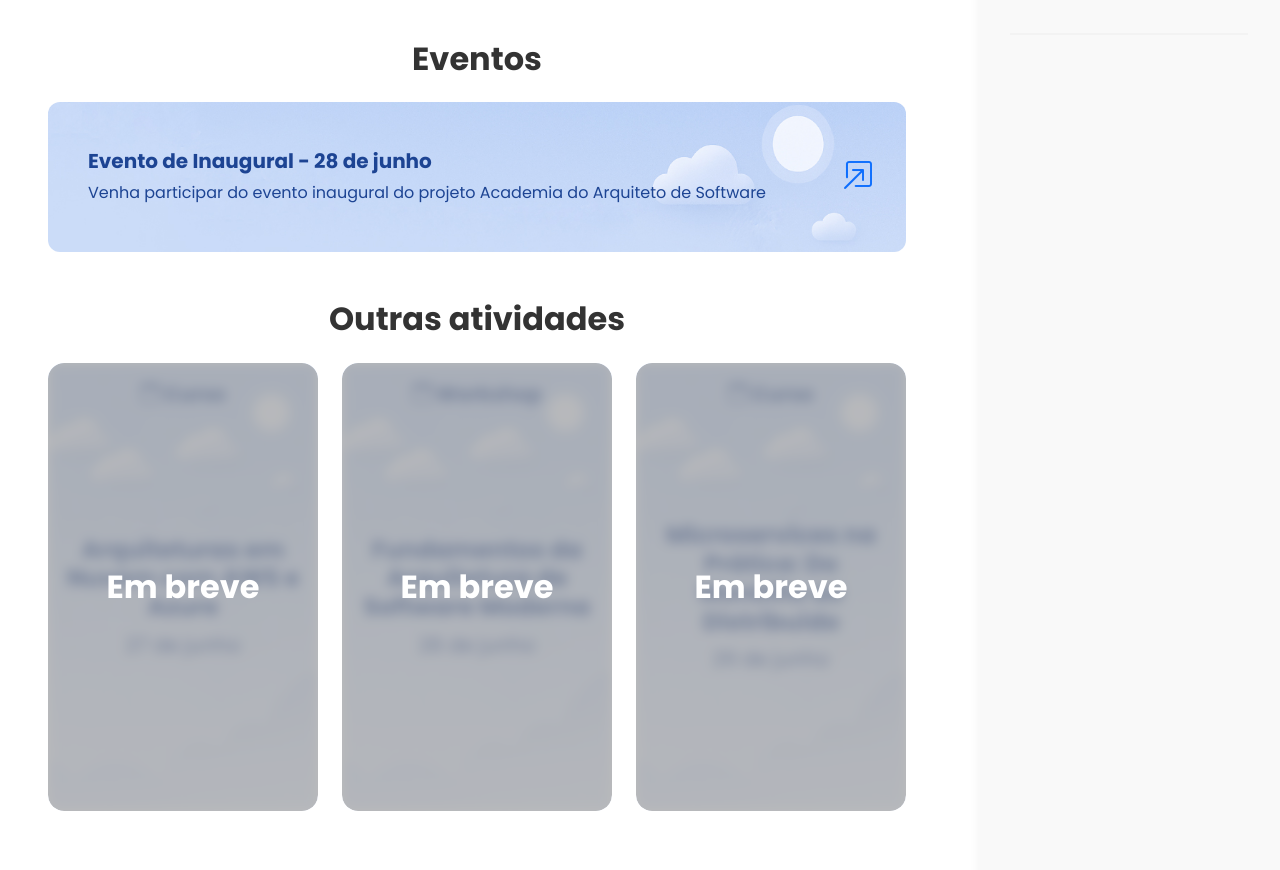
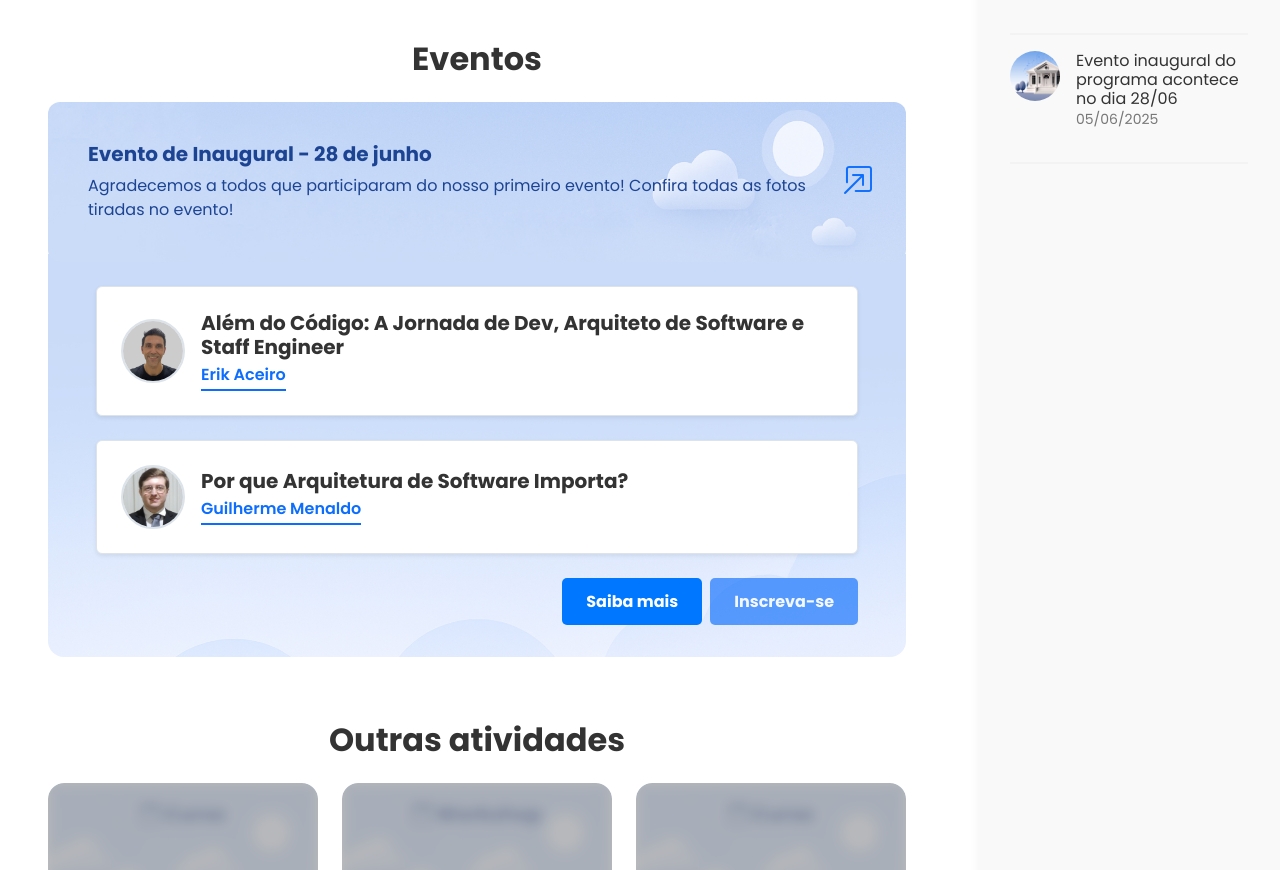
Before and after one commit to acadarqsoftware/academia-do-arquiteto-de-software, a React (Vite) app: page /academia-do-arquiteto-de-software/atividades in a window 1280 px wide. Shown: the part 976-1846 px from the top of the page. Built offline with nearby package versions, Linux system fonts and the light colour scheme.

Commit message:
add: Texto do banner de evento, agradecimentos pelo primeiro evento, link para google fotos, nova notícia adicionada links para posts de agradecimento do linkedin e instagram

```diff
--- a/src/components/comuns/SideInfoColumn.jsx
+++ b/src/components/comuns/SideInfoColumn.jsx
@@ -2,6 +2,7 @@ import React, { useState } from 'react';
 import './SideInfoColumn.css';
 
 import newsImg2 from '../../assets/noticias/news2.png';
+import eventoinaugural from '../../assets/noticias/eventoInaugural.jpg';
 import popupEventoDesktop from '../../assets/popup/eventoinaugural-desktop.jpg';
 import popupEventoMobile from '../../assets/popup/eventoinaugural-mobile.jpg';
 import Popup from './Popup';
@@ -10,6 +11,13 @@ import Popup from './Popup';
 const newsList = [
   {
     id: 1,
+    image: eventoinaugural,
+    title: 'Obrigado a todos que participaram do evento!',
+    date: '29/06/2025',
+    externalLink: 'https://www.instagram.com/p/DLipUOnOIsu/?utm_source=ig_web_copy_link&igsh=MzRlODBiNWFlZA==',
+  },
+  {
+    id: 2,
     image: newsImg2,
     title: 'Evento inaugural do programa acontece no dia 28/06',
     date: '05/06/2025',
@@ -40,7 +48,13 @@ function SideInfoColumn() {
         {newsList.map((news) => (
           <div key={news.id}>
             <button
-              onClick={() => openPopup(news)}
+              onClick={() => {
+                if (news.externalLink) {
+                  window.open(news.externalLink, '_blank');
+                } else {
+                  openPopup(news);
+                }
+              }}
               className="news-item-sideinfocolumn"
               style={{
                 border: 'none',
--- a/src/components/home/BannerCarousel.jsx
+++ b/src/components/home/BannerCarousel.jsx
@@ -24,8 +24,8 @@ function BannerCarousel() {
   const banners = [
     {
       image: isMobile ? banner2Mobile : banner2Desktop,
-      title: 'Evento de abertura - 2º semestre de 2025',
-      text: 'Venha participar do evento inaugural do programa',
+      title: 'Evento de abertura ocorreu no dia 28/06!',
+      text: 'Confira todas as fotos do evento aqui embaixo!',
       link: '/eventos',
       delay: 8000,
       buttonText: 'Veja aqui embaixo ',
--- a/src/components/home/CardInfoPalestra.css
+++ b/src/components/home/CardInfoPalestra.css
@@ -4,7 +4,7 @@
   background-position: center;
   background-repeat: no-repeat;
   padding: 2rem 1rem;
-  margin-top: -1rem;
+  margin-top: -2rem;
 }
 
 .card-info-palestra {
@@ -38,6 +38,12 @@
 .link-cardinfopalestra {
   text-decoration: none;
 }
+
+.link-inscreva-se {
+  text-decoration: none;
+  color: white;
+}
+
 
 /* Responsividade para os botões */
 .card-info-palestra-container .botoes-container {
--- a/src/components/home/CardInfoPalestra.jsx
+++ b/src/components/home/CardInfoPalestra.jsx
@@ -40,7 +40,7 @@ const CardInfoPalestra = () => {
   // HTML do componente
   return (
     <div
-      className="card-info-palestra-container px-5 mx-5"
+      className="card-info-palestra-container px-5 mb-3"
       style={{ backgroundImage: `url(${FundoPalestrantes})` }}
     >
       {palestras.map((palestra, index) => (
@@ -66,17 +66,26 @@ const CardInfoPalestra = () => {
 
       {/* Botões fixos */}
       <div className="botoes-container">
-        <button onClick={handleOpenPopup} className="btn btn-primary">
+        <button className="btn btn-primary">
+          <a
+            href="https://www.linkedin.com/posts/academia-do-arquiteto-de-software_neste-%C3%BAltimo-s%C3%A1bado-tivemos-a-abertura-do-activity-7345581059683549185-OVB6?utm_source=share&utm_medium=member_desktop&rcm=ACoAAEdWWKMBFbVozcsMUbdVeyiyYgUkMZlZuqw"
+            target="_blank"
+            rel="noopener noreferrer"
+            className="link-inscreva-se"
+          >
             Saiba mais
+          </a>
         </button>
+        <button className="btn btn-primary" disabled>
           <a
             href="https://forms.gle/3fFBLLaWTYWFLbv4A"
             target="_blank"
             rel="noopener noreferrer"
-          className="btn btn-primary"
+            className="link-inscreva-se"
           >
             Inscreva-se
           </a>
+        </button>
       </div>
 
       {/* Popup */}
--- a/src/components/home/EventCard.jsx
+++ b/src/components/home/EventCard.jsx
@@ -1,89 +1,41 @@
 import React from 'react';
 import './EventCard.css';
-import eventBg from '../../assets/eventos-cursos/event-card-bg.jpg'; // Imagem de fundo dos cards
+import EventCardItem from './EventCardItem.jsx';
 
-// Lista de eventos com título, data, descrição e link
+// Lista de eventos
 const events = [
   {
     title: 'Evento de Inaugural',
     date: '2025-06-28',
-    description:
-      'Venha participar do evento inaugural do projeto Academia do Arquiteto de Software',
-    link: 'https://forms.gle/3fFBLLaWTYWFLbv4A',
+    description: 'Agradecemos a todos que participaram do nosso primeiro evento! Confira todas as fotos tiradas no evento!',
+    link: 'https://photos.app.goo.gl/tLRQUtsfMdte8RiD8',
   },
-  //Adicione novos eventos aqui
+
+  // outros eventos
 ];
 
-// Ordena os eventos do mais próximo para o mais distante
+// Ordena os eventos
 const sortedEvents = events.sort((a, b) => {
-  // Concatena T00:00:00 para garantir consistência no fuso horário
   const dateA = new Date(a.date + 'T00:00:00');
   const dateB = new Date(b.date + 'T00:00:00');
-  return dateA.getTime() - dateB.getTime();
+  return dateB.getTime() - dateA.getTime();
 });
 
-// Componente principal que renderiza os cards de eventos
 const EventCard = ({ limit }) => {
-  // Obtém a data atual
-  const today = new Date();
-
-  // Filtra apenas os eventos com data igual ou posterior à data atual
-  const futureEvents = sortedEvents.filter((event) => {
-    const [year, month, day] = event.date.split('-').map(Number);
-    const eventDate = new Date(year, month - 1, day);
-    return eventDate >= today;
-  });
-
-  // Se a propriedade limit for definida, limita o número de eventos a serem exibidos
-  const eventsToShow = limit ? futureEvents.slice(0, limit) : futureEvents;
+  const eventsToShow = limit ? sortedEvents.slice(0, limit) : sortedEvents;
 
   return (
     <div className="container-fluid px-5 mt-5 maintitle-event-card">
-      {/* Título da seção de eventos */}
       <h2 className="text-center fw-bold mb-4">Eventos</h2>
 
       <div className="row">
-        {eventsToShow.map((event, index) => {
-          // Converte a data do evento em objeto Date para exibição formatada
-          const [year, month, day] = event.date.split('-').map(Number);
-          const eventDate = new Date(year, month - 1, day);
-
-          return (
-            <div className="col-12 mb-0" key={index}>
-              <div
-                className="card event-card border-0"
-                style={{
-                  backgroundImage: `url(${eventBg})`, // Define a imagem de fundo do card
-                  backgroundSize: 'cover',
-                  backgroundPosition: 'center',
-                }}
-              >
-                <div className="card-body d-flex justify-content-between align-items-center">
-                  <div>
-                    {/* Exibe o título do evento seguido da data formatada */}
-                    <h5 className="fw-bold mb-2">
-                      {event.title} -{' '}
-                      {eventDate.toLocaleDateString('pt-BR', {
-                        day: '2-digit',
-                        month: 'long',
-                      })}
-                    </h5>
-
-                    {/* Exibe a descrição do evento */}
-                    <p className="mb-0">{event.description}</p>
-                  </div>
-
-                  {/* Link externo para inscrição ou mais informações */}
-                  <div className="event-card-icon">
-                    <a target="_blank" href={event.link} rel="noopener noreferrer">
-                      <i className="bi bi-box-arrow-in-up-right"></i>
-                    </a>
-                  </div>
-                </div>
-              </div>
-            </div>
-          );
-        })}
+        {eventsToShow.map((event, index) => (
+          <EventCardItem
+            key={index}
+            event={event}
+            showPalestraInfo={index === 0} // Só no primeiro card
+          />
+        ))}
       </div>
     </div>
   );
--- /dev/null
+++ b/src/components/home/EventCardItem.jsx
@@ -0,0 +1,50 @@
+import React from 'react';
+import './EventCard.css';
+import eventBg from '../../assets/eventos-cursos/event-card-bg.jpg';
+import CardInfoPalestra from './CardInfoPalestra.jsx';
+
+const EventCardItem = ({ event, showPalestraInfo }) => {
+  const [year, month, day] = event.date.split('-').map(Number);
+  const eventDate = new Date(year, month - 1, day);
+
+  return (
+    <div className="col-12 mb-0">
+      <div
+        className="card event-card border-0"
+        style={{
+          backgroundImage: `url(${eventBg})`,
+          backgroundSize: 'cover',
+          backgroundPosition: 'center',
+        }}
+      >
+        <div className="card-body d-flex justify-content-between align-items-center">
+          <div>
+            <h5 className="fw-bold mb-2">
+              {event.title} -{' '}
+              {eventDate.toLocaleDateString('pt-BR', {
+                day: '2-digit',
+                month: 'long',
+              })}
+            </h5>
+            <p className="mb-0">{event.description}</p>
+          </div>
+
+          <div className="event-card-icon">
+            <a target="_blank" href={event.link} rel="noopener noreferrer">
+              <i className="bi bi-box-arrow-in-up-right"></i>
+            </a>
+          </div>
+        </div>
+      </div>
+
+      {/* Renderiza CardInfoPalestra se showPalestraInfo for true */}
+      {showPalestraInfo && (
+        <div className="mt-4">
+          <CardInfoPalestra />
+        </div>
+      )}
+    </div>
+  );
+};
+
+export default EventCardItem;
--- a/src/pages/Home.jsx
+++ b/src/pages/Home.jsx
@@ -18,7 +18,7 @@ function Home() {
         <div className="col-lg-9 mb-4">
           <section id="evento-section">
             <EventCard limit={4} />
-            <CardInfoPalestra />
+            {/*<CardInfoPalestra />*/}
           </section>
 
           <VerticalCardSection />
```
Also changed, not shown: 1 other file (tests, documents, lock files or other folders). Lines whose indentation alone changed are shown as unchanged.
